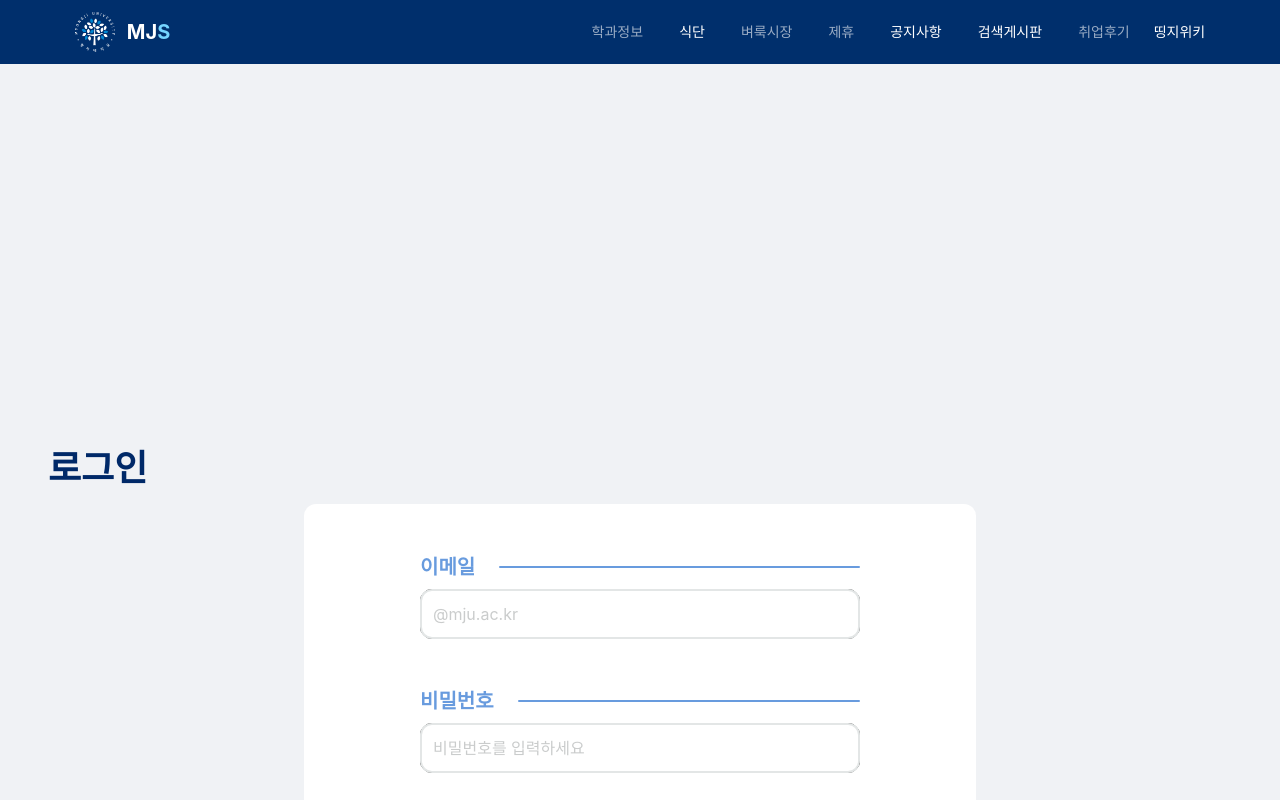
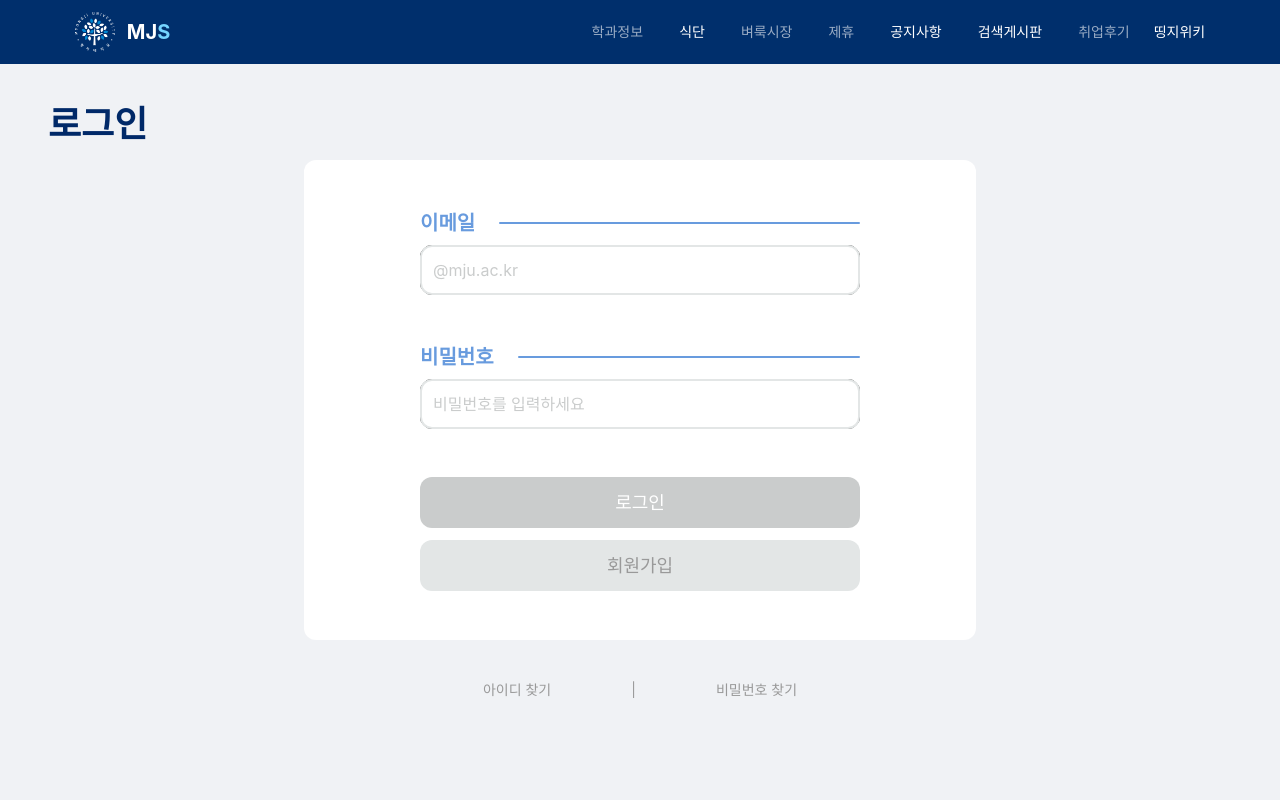
Before and after one commit to NOVA-MJU/MJS-FRONT, a React (Vite) app: page /login in a window 1280 px wide. Shown: the top 800 px of the page. Built offline with nearby package versions, Linux system fonts and the light colour scheme; no server answers; a web font is replaced by a local one.

Commit message:
<Style> 레이아웃 버그 수정

```diff
--- a/src/components/templates/Layout.tsx
+++ b/src/components/templates/Layout.tsx
@@ -6,7 +6,7 @@ const Layout = () => {
   return (
     <div className='flex w-full flex-col md:min-h-screen justify-center items-center md:h-full overflow-hidden'>
       <Navbar />
-      <main className='bg-black flex-1 w-full h-auto md:w-[1280px] mx-auto flex flex-col'>
+      <main className='flex-1 w-full h-auto md:w-[1280px] mx-auto flex flex-col'>
         <Outlet />
       </main>
       <Footer />
--- a/src/pages/Login/index.tsx
+++ b/src/pages/Login/index.tsx
@@ -2,7 +2,7 @@ import LoginForm from '../../components/organisms/LoginForm';
 
 const Login = () => {
   return (
-    <div className='w-full py-[30%] h-full bg-grey-05 md:w-[1280px] md:min-h-screen flex flex-col md:mx-auto p-12'>
+    <div className='w-full  py-[30%] md:py-10 h-full bg-grey-05 md:w-[1280px] md:min-h-screen flex flex-col md:mx-auto p-12'>
       {/* 제목: 왼쪽 정렬 */}
 
       {/* 가운데 정렬 영역 */}
```
